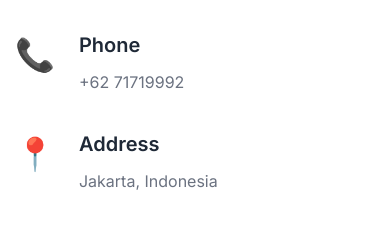
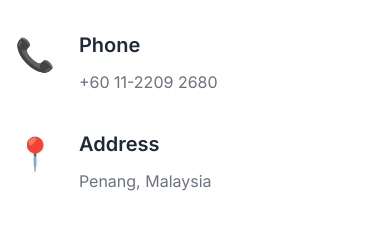
Before and after one commit to jayinstancecloud/nybotech.com, a website built with Vite: page index.html in a window 390 px wide. Shown: the part 8668-8893 px from the top of the page. Built offline with nearby package versions, Linux system fonts and the light colour scheme.

Commit message:
Update contact info: change address to Penang, Malaysia and phone to +60 11-2209 2680

```diff
--- a/index.html
+++ b/index.html
@@ -274,14 +274,14 @@
                         <div class="contact-icon">📞</div>
                         <div class="contact-details">
                             <h3>Phone</h3>
-                            <p>+62 71719992</p>
+                            <p>+60 11-2209 2680</p>
                         </div>
                     </div>
                     <div class="contact-item">
                         <div class="contact-icon">📍</div>
                         <div class="contact-details">
                             <h3>Address</h3>
-                            <p>Jakarta, Indonesia</p>
+                            <p>Penang, Malaysia</p>
                         </div>
                     </div>
                     <div class="contact-item">
```
